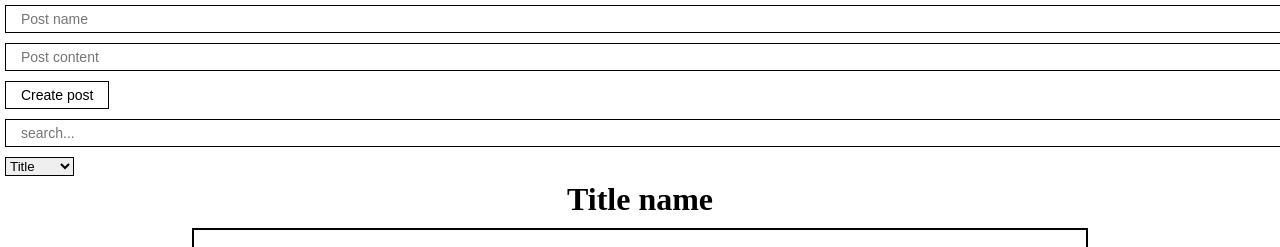
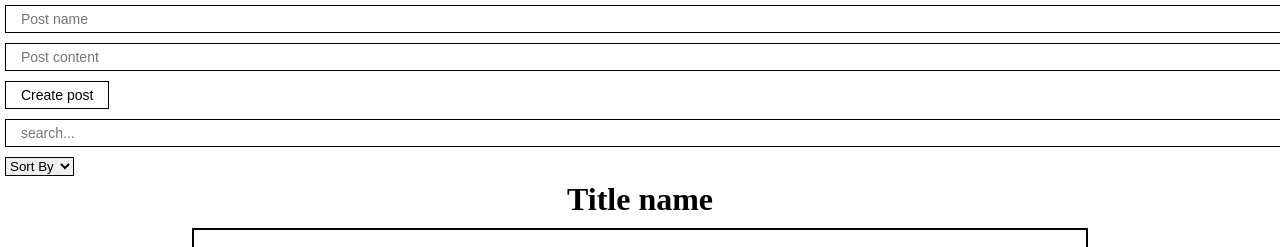
Before and after one commit to hagaser/Post_site, a React (Create React App) app: page / in a window 1280 px wide. Shown: the top 247 px of the page. Built offline with nearby package versions, Linux system fonts and the light colour scheme.

Commit message:
SortMine

```diff
--- a/src/App.js
+++ b/src/App.js
@@ -8,7 +8,6 @@ import Myinput from "./components/UI/Myinput/Myinput";
 function App() {
 
   const [searchQuery, setSearchQuery] = useState('')
-  const [selectedSort, setselectedSort] = useState('')
 
   const [posts, setPosts] = useState([
     {id: 1, title: "cЭто имя", content: "aмного текста"},
@@ -24,11 +23,10 @@ function App() {
     setPosts(posts.filter(p => p.id !== post.id))
   }
 
-  function sortPosts() {
-    console.log(selectedSort)
-    if(selectedSort) return [...posts].sort((fe, se) => fe[selectedSort].localeCompare(se[selectedSort]))
-    return posts
+  const sortPost = (sortBy) => {
+    setPosts([...posts].sort((fe, se) => fe[sortBy].localeCompare(se[sortBy])))
   }
+
 
   return (
     <div className="App">
@@ -41,8 +39,7 @@ function App() {
           placeholder = "search..."
         />
         <Myselect
-          value = {selectedSort}
-          onChange = {sort => setselectedSort(sort)}
+          onChange = {sortPost}
           defaultValue = "Sort By"
           options = {[
             {value: "title", name: "Title"},
@@ -50,7 +47,7 @@ function App() {
           ]}
         />
       </div>
-      <PostList removePost = {removePost} posts={sortPosts()} title="Title name"/>
+      <PostList removePost = {removePost} posts={posts} title="Title name"/>
 
     </div>
   );
--- a/src/components/UI/Myselect/Myselect.jsx
+++ b/src/components/UI/Myselect/Myselect.jsx
@@ -1,11 +1,19 @@
-import React from "react";
+import React, { useState } from "react";
 import classes from './Myselect.module.css';
 
 const Myselect = (props) => {
 
+  const [selectedOption, setSelectedOption] = useState(props.defaultValue);
+
+  const sortPost = (e) => {
+    let val = e.target.value;
+    setSelectedOption(val);
+    props.onChange(val);
+  }
+
   return (
     <div>
-      <select value = {props.value} className = {classes.mySelect} onChange = {e => props.onChange(e.target.value)}>
+      <select value={selectedOption} className={classes.mySelect} onChange={sortPost}>
         { props.defaultValue
           ? <option disabled>{props.defaultValue}</option>
           : null
```
